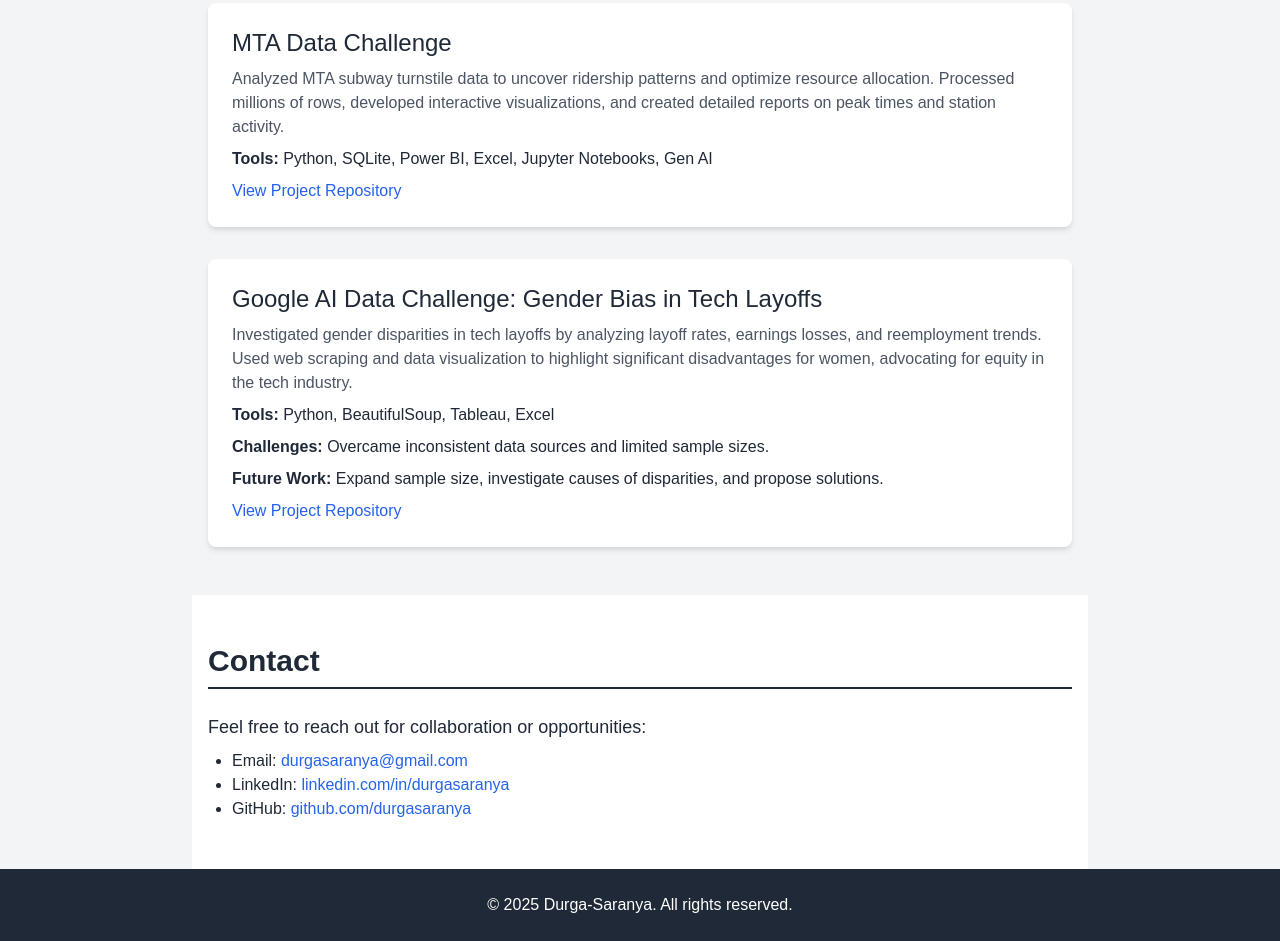
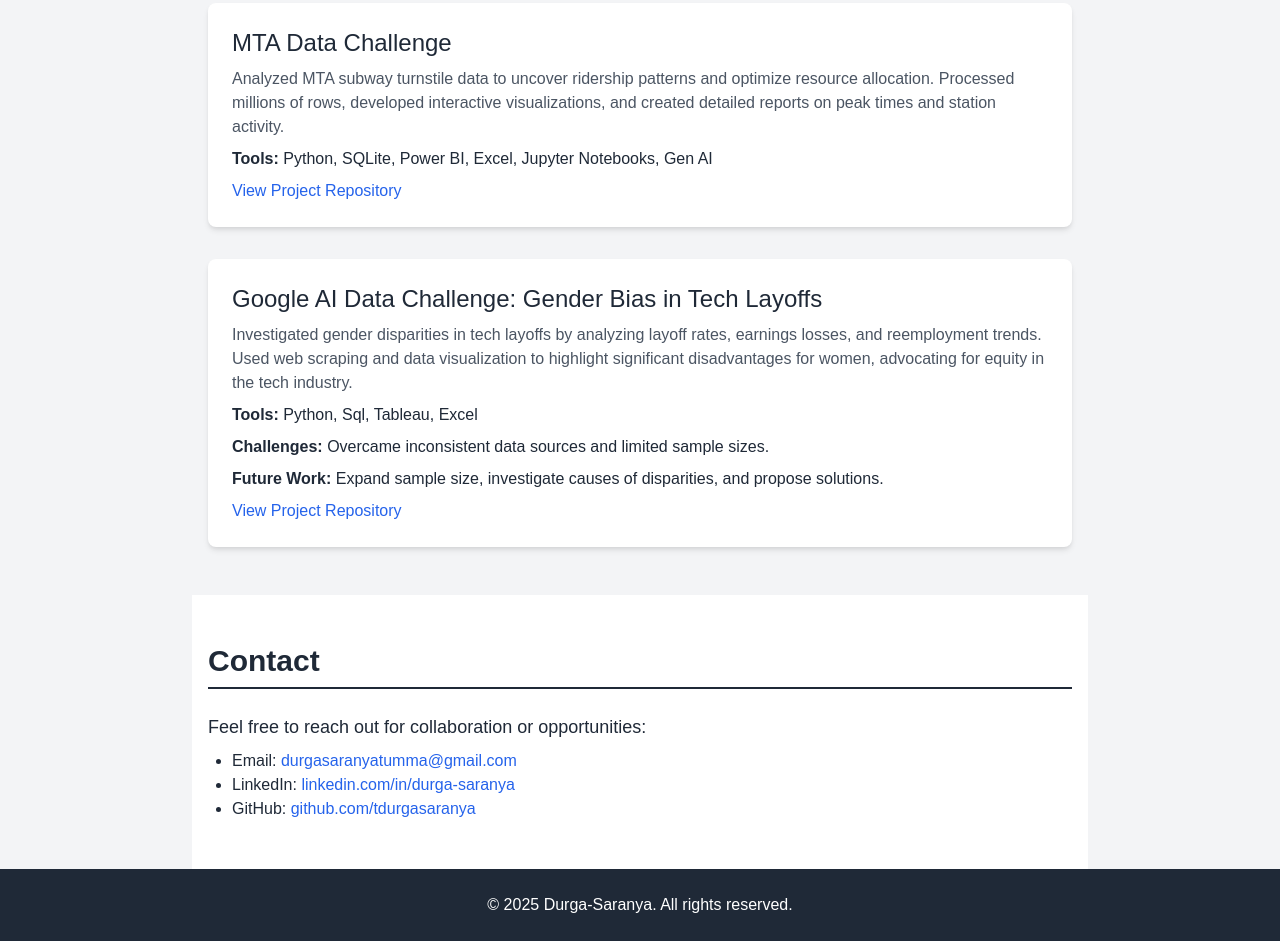
Before and after one commit to tdurgasaranya/Durga-Saranya, a plain HTML site: page index.html in a window 1280 px wide. Shown: the part 939-1880 px from the top of the page. Drawn offline with nearby package versions, Linux system fonts and the light colour scheme.

Commit message:
Update index.html

```diff
--- a/index.html
+++ b/index.html
@@ -107,7 +107,7 @@
                 <p class="text-gray-600 mt-2">
                     Investigated gender disparities in tech layoffs by analyzing layoff rates, earnings losses, and reemployment trends. Used web scraping and data visualization to highlight significant disadvantages for women, advocating for equity in the tech industry.
                 </p>
-                <p class="mt-2"><strong>Tools:</strong> Python, BeautifulSoup, Tableau, Excel</p>
+                <p class="mt-2"><strong>Tools:</strong> Python, Sql, Tableau, Excel</p>
                 <p class="mt-2"><strong>Challenges:</strong> Overcame inconsistent data sources and limited sample sizes.</p>
                 <p class="mt-2"><strong>Future Work:</strong> Expand sample size, investigate causes of disparities, and propose solutions.</p>
                 <a href="https://github.com/tdurgasaranya/google-ai-challenge" class="text-blue-600 hover:underline mt-2 inline-block">View Project Repository</a>
@@ -121,9 +121,9 @@
             Feel free to reach out for collaboration or opportunities:
         </p>
         <ul class="list-disc pl-6 mt-2">
-            <li>Email: <a href="mailto:durgasaranyatumma@gmail.com" class="text-blue-600 hover:underline">durgasaranya@gmail.com</a></li>
-            <li>LinkedIn: <a href="https://linkedin.com/in/durga-saranya" class="text-blue-600 hover:underline">linkedin.com/in/durgasaranya</a></li>
-            <li>GitHub: <a href="https://github.com/tdurgasaranya" class="text-blue-600 hover:underline">github.com/durgasaranya</a></li>
+            <li>Email: <a href="mailto:durgasaranyatumma@gmail.com" class="text-blue-600 hover:underline">durgasaranyatumma@gmail.com</a></li>
+            <li>LinkedIn: <a href="https://linkedin.com/in/durga-saranya" class="text-blue-600 hover:underline">linkedin.com/in/durga-saranya</a></li>
+            <li>GitHub: <a href="https://github.com/tdurgasaranya" class="text-blue-600 hover:underline">github.com/tdurgasaranya</a></li>
         </ul>
     </section>
 
```
